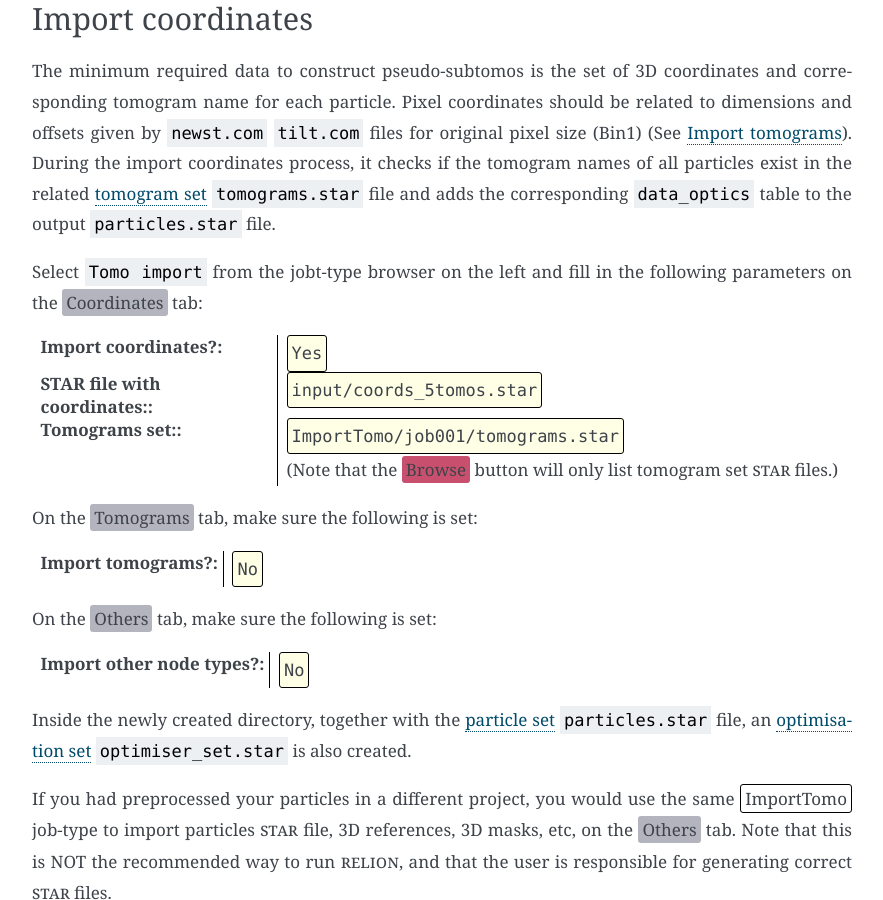
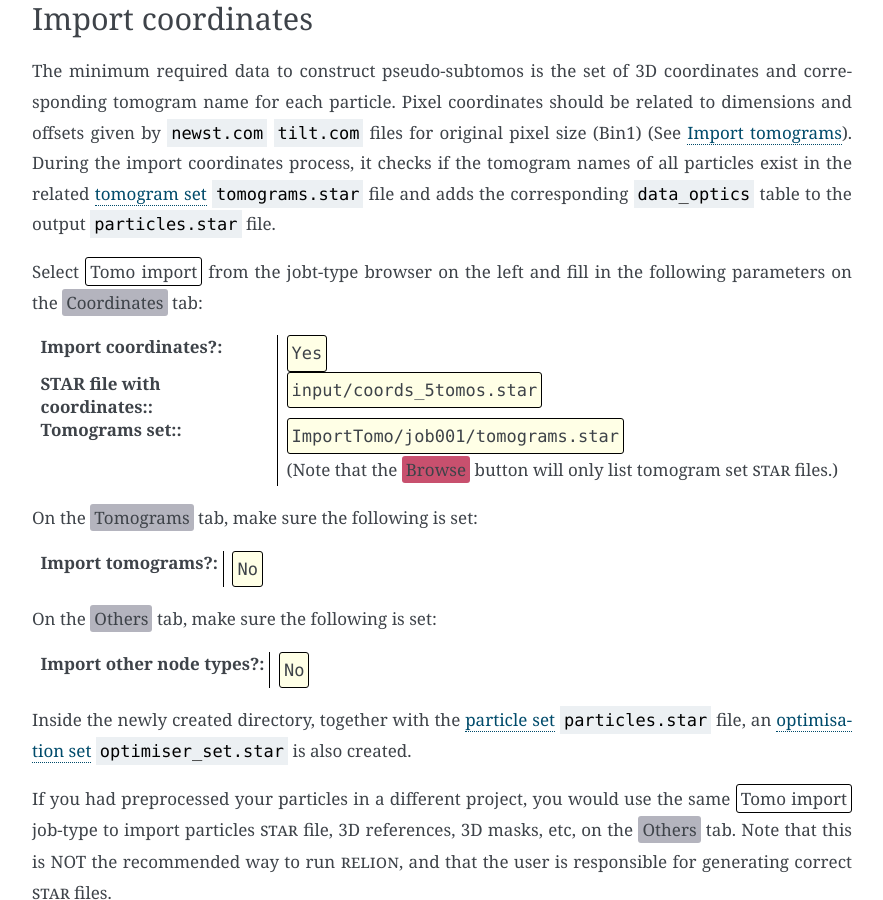
Before and after one commit to 3dem/relion-documents, a Sphinx documentation site: the page built from source/STA_tutorial/Preprocessing.rst, in a window 1280 px wide and 900 px high, scrolled down 3377 px. Shown: the whole window, without its empty margins (308-1191 px from the left). Built offline with Sphinx 7.4.7, drawn with Linux system fonts in a browser that asks for light colours; part of the change alters nothing that is shown; some of the changed text lies outside the part shown.

Commit message:
Jobtype tag added

```diff
--- a/source/STA_tutorial/Preprocessing.rst
+++ b/source/STA_tutorial/Preprocessing.rst
@@ -73,7 +73,7 @@ The basic fields are the tilt series stack filename, CTF estimated data filename
 
 The ``rlnTomoName`` label is a unique identifier per tomogram, automatically created if not provided in this description file (More information can be found in :ref:`program_tomo_import_tomograms` program help). Note that in this dataset the electron dose is not constant so it should be provided in the description file instead of as a global parameter when importing tomograms.
 
-In the GUI, select ``Tomo import`` from the jobt-type browser on the left and fill in the following parameters on the :guitab:`Tomograms` tab:
+In the GUI, select :jobtype:`Tomo import` from the jobt-type browser on the left and fill in the following parameters on the :guitab:`Tomograms` tab:
 
 :Import tomograms?: Yes
 
@@ -129,7 +129,7 @@ The minimum required data to construct pseudo-subtomos is the set of 3D coordina
 Pixel coordinates should be related to dimensions and offsets given by ``newst.com`` ``tilt.com`` files for original pixel size (Bin1) (See :ref:`sec_sta_importomo`).
 During the import coordinates process, it checks if the tomogram names of all particles exist in the related |tomogram_set| ``tomograms.star`` file and adds the corresponding ``data_optics`` table to the output ``particles.star`` file.
 
-Select ``Tomo import`` from the jobt-type browser on the left and fill in the following parameters on the :guitab:`Coordinates` tab:
+Select :jobtype:`Tomo import` from the jobt-type browser on the left and fill in the following parameters on the :guitab:`Coordinates` tab:
 
 :Import coordinates?: Yes
 
@@ -149,7 +149,7 @@ On the :guitab:`Others` tab, make sure the following is set:
 
 Inside the newly created directory, together with the |particle_set| ``particles.star`` file, an :ref:`optimisation set <sec_sta_optimisation_set>` ``optimiser_set.star`` is also created.
 
-If you had preprocessed your particles in a different project, you would use the same :jobtype:`ImportTomo` job-type to import particles :textsc:`star` file, 3D references, 3D masks, etc, on the :guitab:`Others` tab.
+If you had preprocessed your particles in a different project, you would use the same :jobtype:`Tomo import` job-type to import particles :textsc:`star` file, 3D references, 3D masks, etc, on the :guitab:`Others` tab.
 Note that this is NOT the recommended way to run |RELION|, and that the user is responsible for generating correct :textsc:`star` files.
 
 
```
